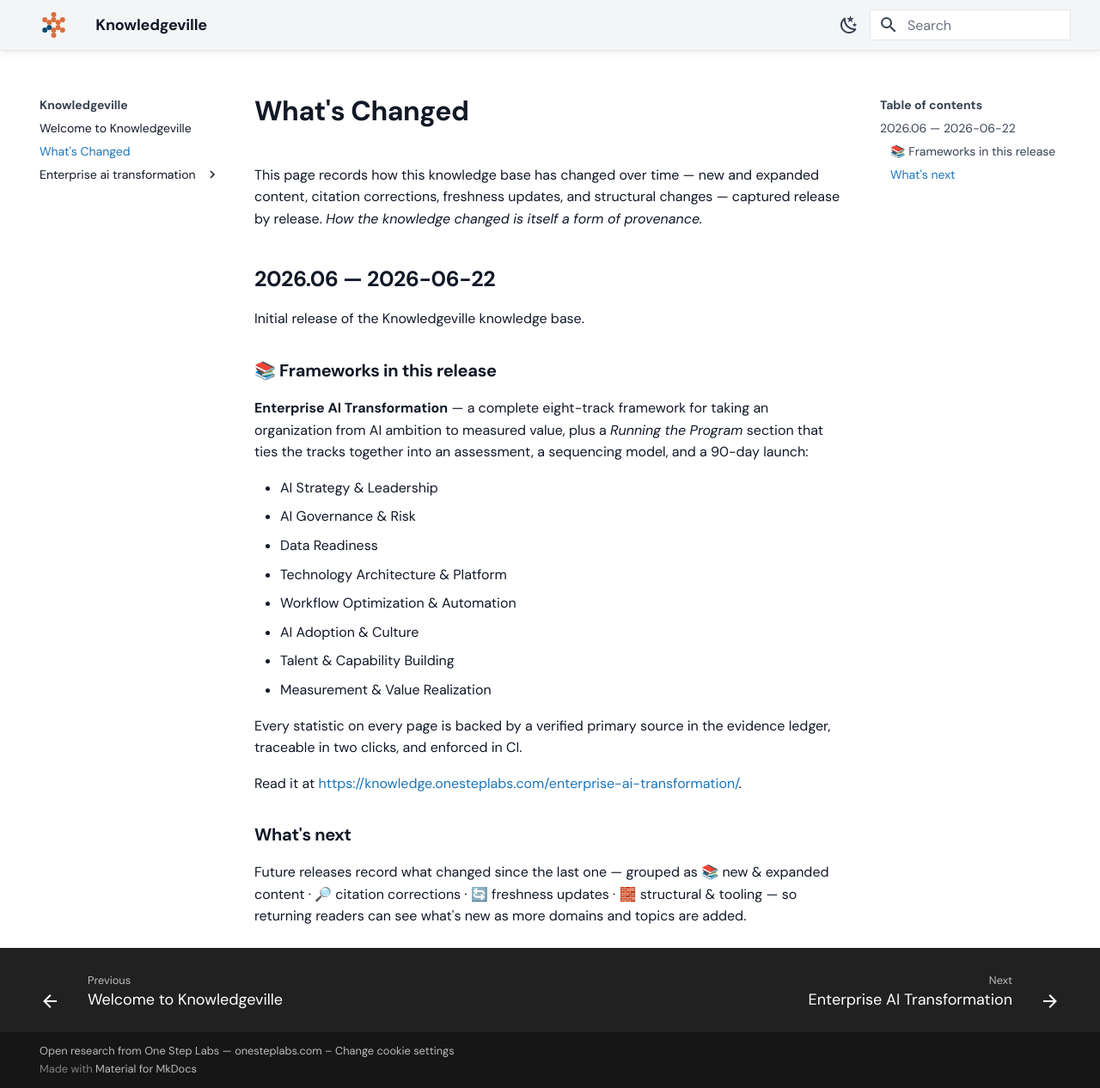
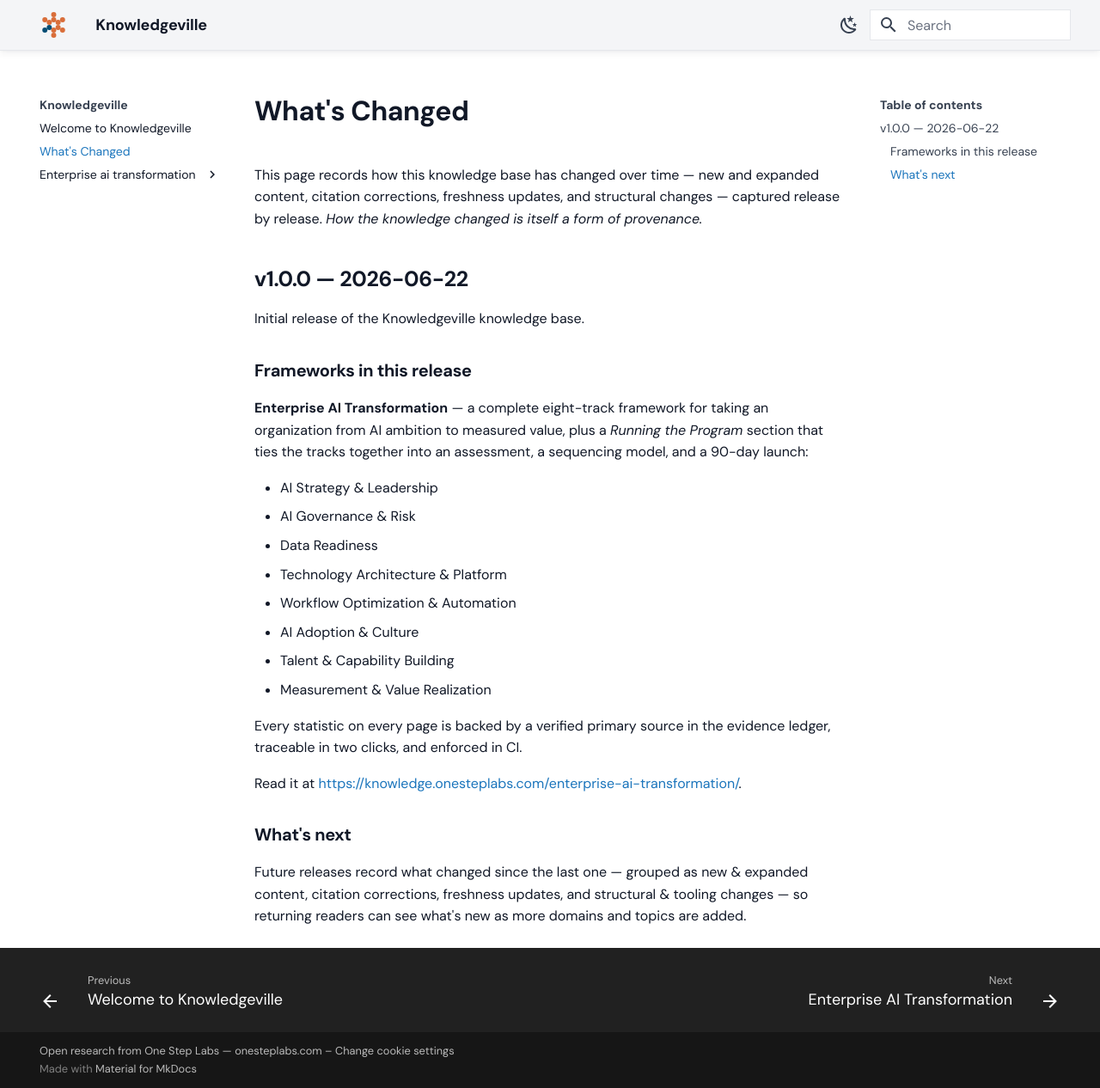
Before and after one commit to grandaha/knowledgeville, an MkDocs documentation site: the page built from published/changelog.md, in a window 1280 px wide and 1266 px high. Shown: the whole window at 86% size. Built offline with MkDocs 1.6.1 and Material for MkDocs 9.7.7, drawn with Linux system fonts in a browser that asks for light colours; some web fonts are replaced.

Commit message:
Publish: sync content from workspace

```diff
--- a/published/changelog.md
+++ b/published/changelog.md
@@ -11,11 +11,11 @@ appendix: true
 
 This page records how this knowledge base has changed over time — new and expanded content, citation corrections, freshness updates, and structural changes — captured release by release. *How the knowledge changed is itself a form of provenance.*
 
-## 2026.06 — 2026-06-22
+## v1.0.0 — 2026-06-22
 
 Initial release of the Knowledgeville knowledge base.
 
-### 📚 Frameworks in this release
+### Frameworks in this release
 
 **Enterprise AI Transformation** — a complete eight-track framework for taking an organization from AI ambition to measured value, plus a *Running the Program* section that ties the tracks together into an assessment, a sequencing model, and a 90-day launch:
 
@@ -34,4 +34,4 @@ Read it at <https://knowledge.onesteplabs.com/enterprise-ai-transformation/>.
 
 ### What's next
 
-Future releases record what changed since the last one — grouped as 📚 new & expanded content · 🔎 citation corrections · 🔄 freshness updates · 🧱 structural & tooling — so returning readers can see what's new as more domains and topics are added.
+Future releases record what changed since the last one — grouped as new & expanded content, citation corrections, freshness updates, and structural & tooling changes — so returning readers can see what's new as more domains and topics are added.
```
